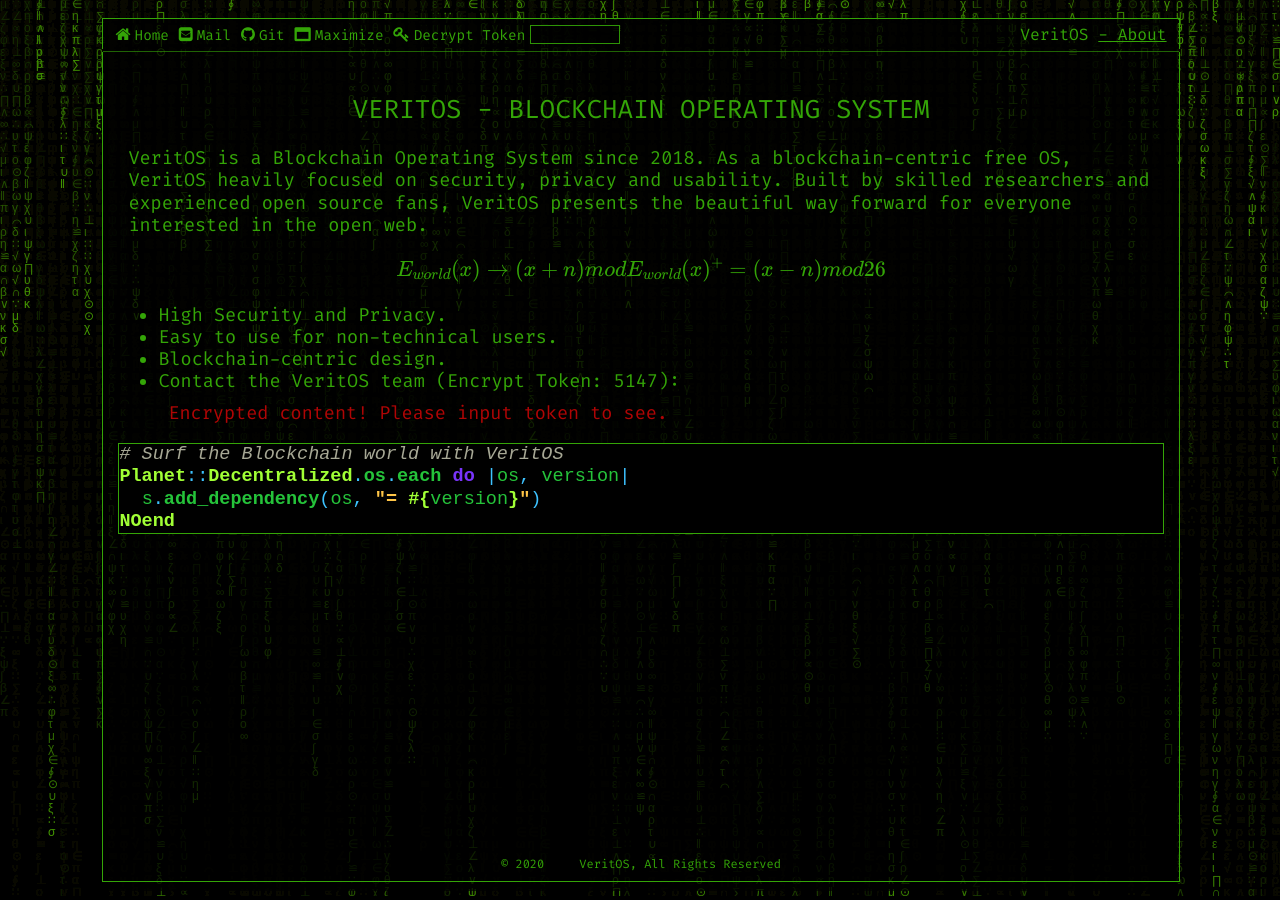
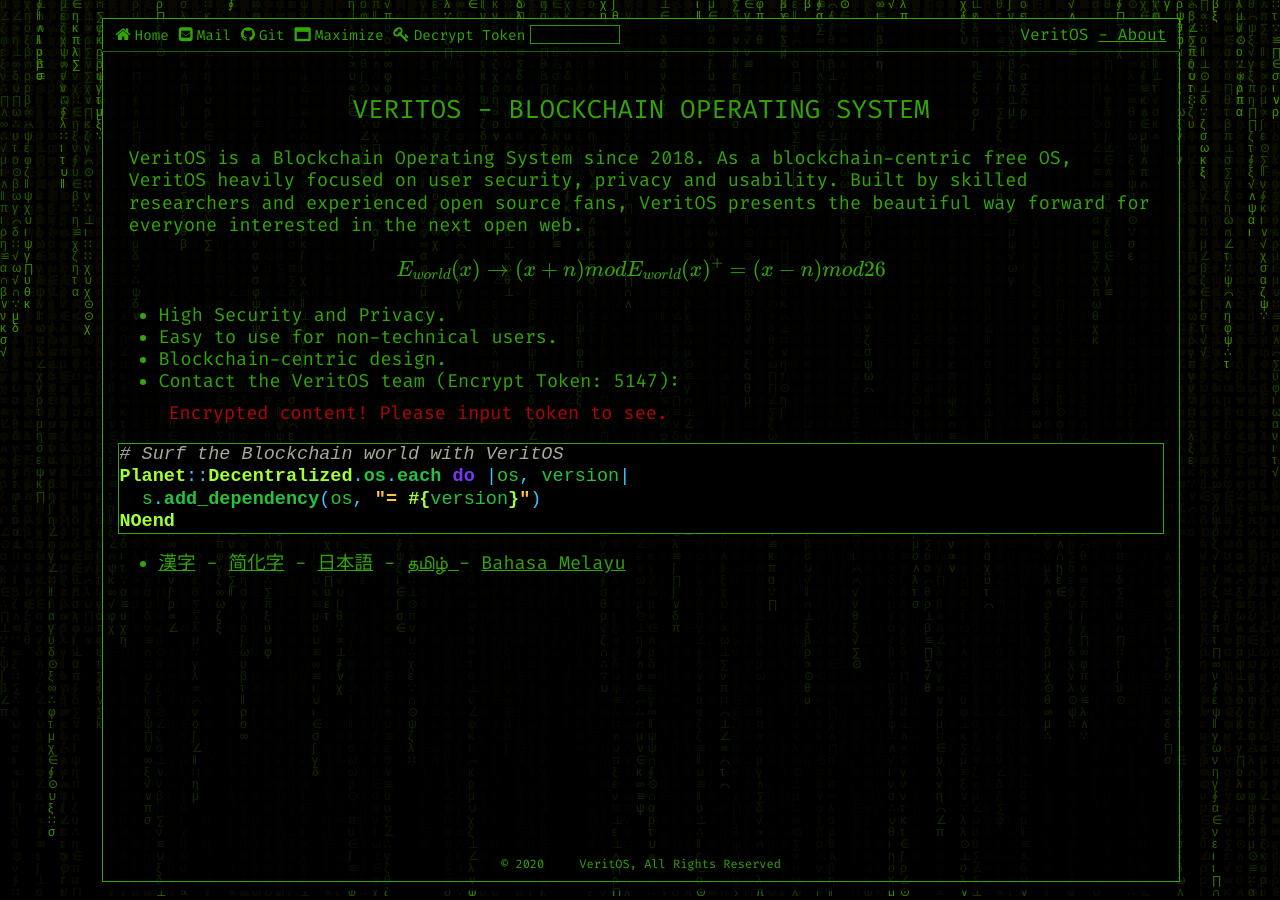
Before and after one commit to TheVeritOS/VeritOS.org, a Jekyll site: the page built from pages/index.md, in a window 1280 px wide. Built offline with Jekyll 4.4.1, drawn with Linux system fonts in a browser that asks for light colours; formulas are drawn with MathJax 3.

Commit message:
add lang link

````diff
--- a/pages/index.md
+++ b/pages/index.md
@@ -13,7 +13,7 @@ permalink: /
 
 # VeritOS - Blockchain Operating System
 
-VeritOS is a Blockchain Operating System since 2018. As a blockchain-centric free OS, VeritOS heavily focused on security, privacy and usability. Built by skilled researchers and experienced open source fans, VeritOS presents the beautiful way forward for everyone interested in the open web.
+VeritOS is a Blockchain Operating System since 2018. As a blockchain-centric free OS, VeritOS heavily focused on user security, privacy and usability. Built by skilled researchers and experienced open source fans, VeritOS presents the beautiful way forward for everyone interested in the next open web.
 
 $$
 E_{world}(x)\rightarrow (x+n) mod E_{world}(x)^{+} = (x-n) mod 26
@@ -31,3 +31,5 @@ Planet::Decentralized.os.each do |os, version|
   s.add_dependency(os, "= #{version}")
 NOend
 ```
+
+- [漢字](zh-Hant) -  [简化字](zh-Hans) -  [日本語](zh-Hant) - [தமிழ் ](ta) - [Bahasa Melayu](ms)
````
